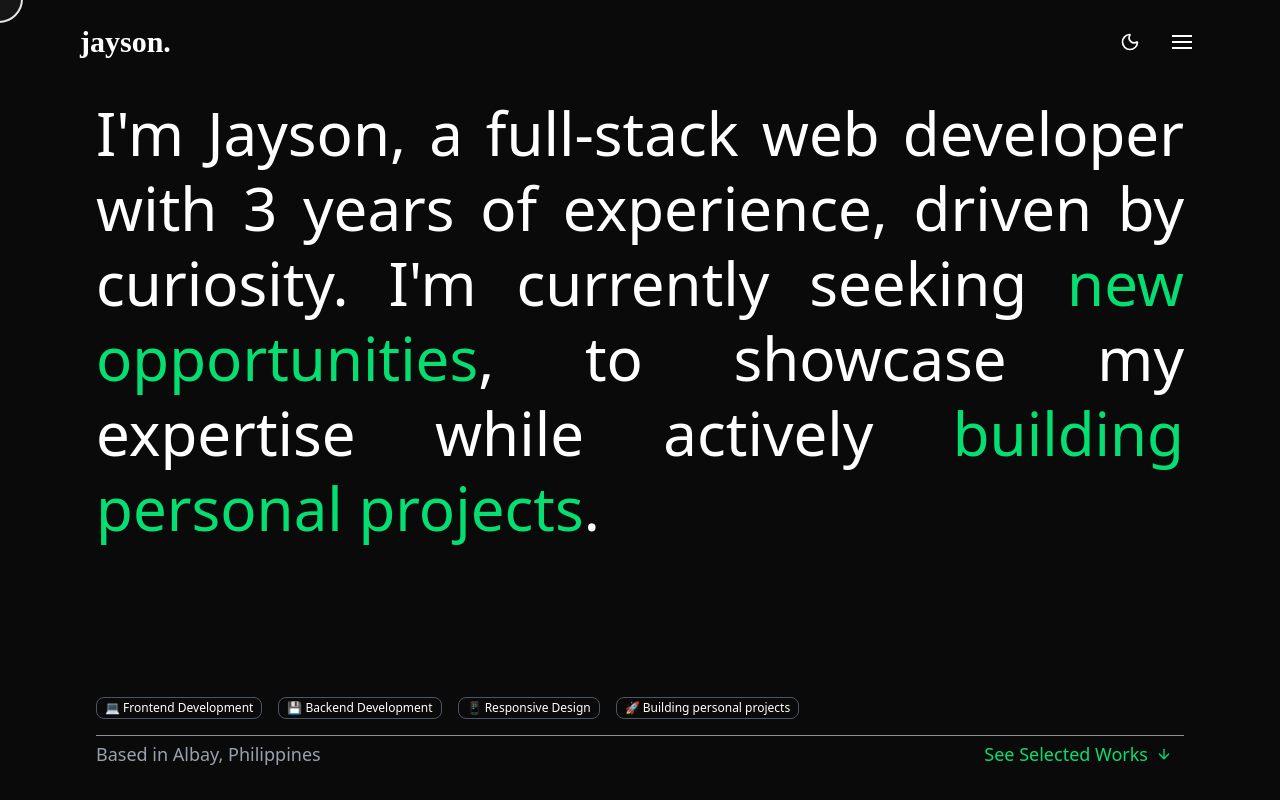
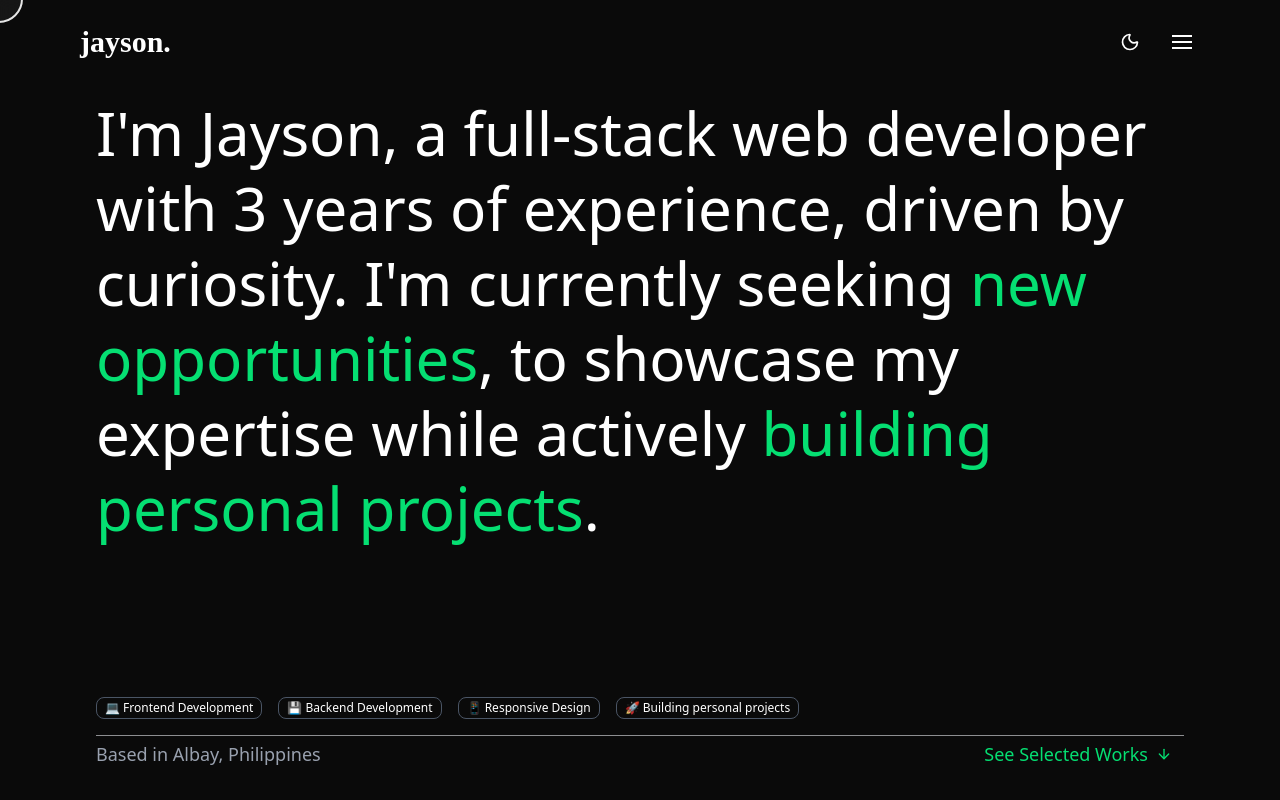
Before and after one commit to kaiseldev-sudo/portfolio-website, a Next.js app: page / in a window 1280 px wide. Shown: the top 800 px of the page. Built offline with nearby package versions, Linux system fonts and the light colour scheme; a web font is replaced by a local one.

Commit message:
Fixed visual bugs

```diff
--- a/app/page.tsx
+++ b/app/page.tsx
@@ -326,7 +326,7 @@ export default function Portfolio() {
       >
         <div className="max-w-6xl">
           <h1
-            className={`text-3xl md:text-5xl lg:text-6xl font-light text-justify leading-tight transition-all duration-1000 ${
+            className={`text-3xl md:text-5xl lg:text-6xl font-light leading-tight transition-all duration-1000 ${
               visibleSections.has("hero") ? "opacity-100 translate-y-0" : "opacity-0 translate-y-8"
             }`}
             onMouseEnter={() => setIsHoveringText(true)}
```
